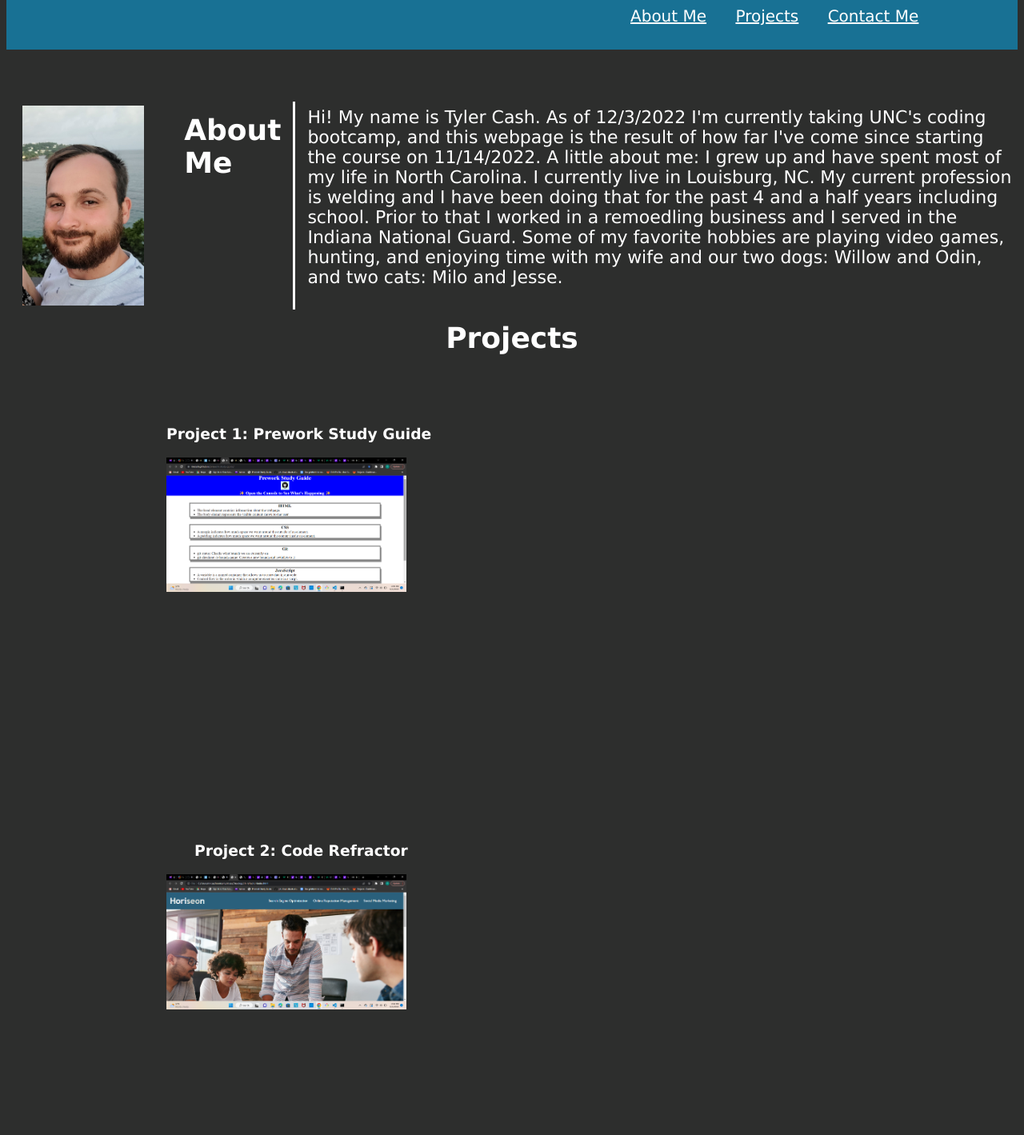
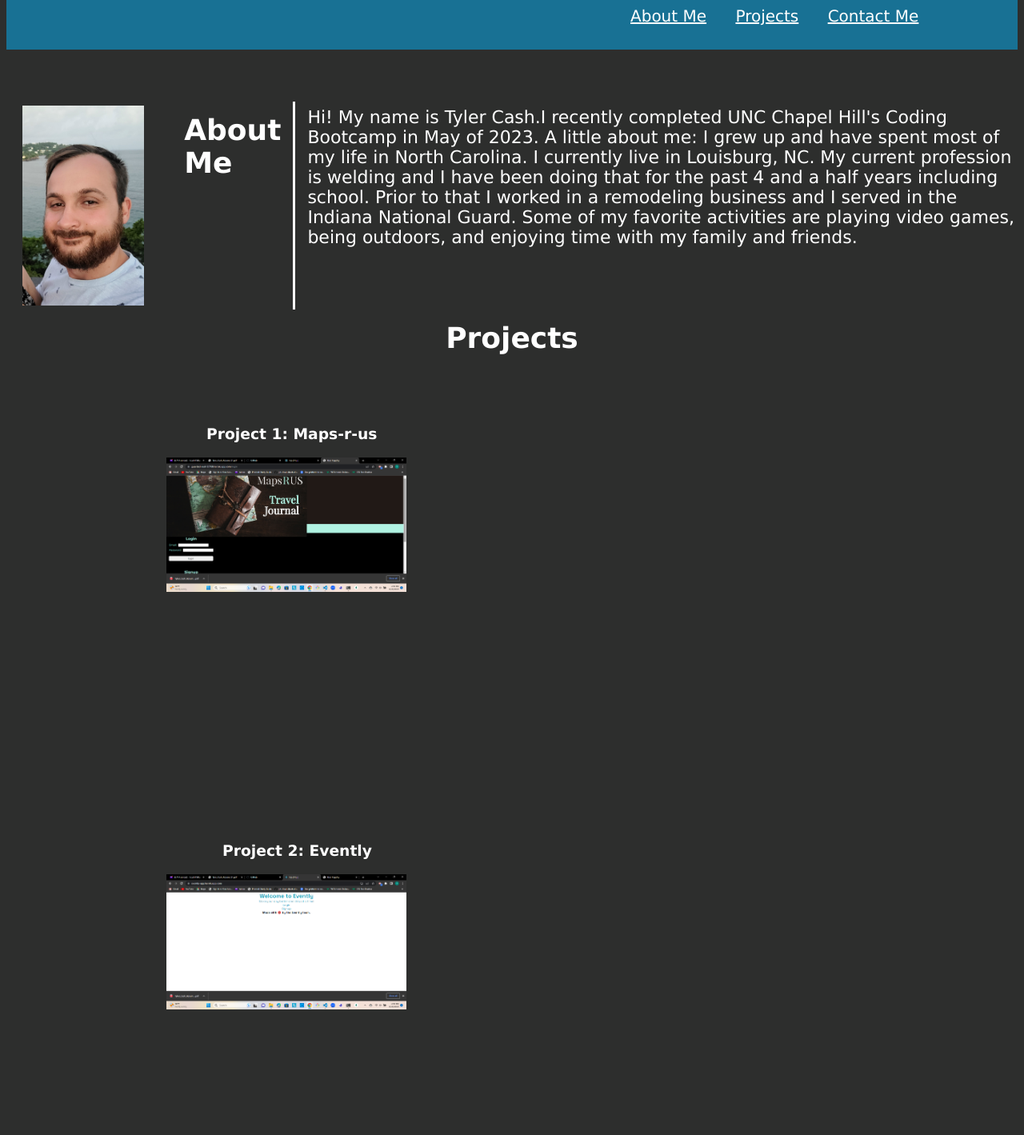
Before and after one commit to tmcash/tc-portfolio-page, a plain HTML site: page index.html in a window 1280 px wide. Shown: the part 160-1579 px from the top of the page at 80% size. Drawn offline with Linux system fonts and the light colour scheme.

Commit message:
Made some changes

```diff
--- a/assets/css/Style.css
+++ b/assets/css/Style.css
@@ -74,7 +74,7 @@ padding: 40px 150px 250px 50px;
 
 .project-1 h3{
     font-family:'Lucida Sans', 'Lucida Sans Regular', 'Lucida Grande', 'Lucida Sans Unicode', 'Times New Roman';
-margin-left: 50px;
+margin-left: 100px;
 color:#ffffff;
 }
 
@@ -84,7 +84,7 @@ color:#ffffff;
     margin-left: 50px;
 }
 .project-1 img:hover{
-    transform: scale(2.0);
+    transform: scale(1.5);
 }
 
 .project-1 a{
@@ -98,18 +98,18 @@ color:#ffffff;
 
 .project-2 h3 {
     font-family:'Lucida Sans', 'Lucida Sans Regular', 'Lucida Grande', 'Lucida Sans Unicode', 'Times New Roman';
-    margin-left: 85px;
+    margin-left: 120px;
     color:#ffffff;
 }
 
 .project-2 img {
-     max-height: 250px;
+    max-height: 250px;
     max-width: 300px;
     margin-left: 50px;
 }
 
 .project-2 img:hover{
-    transform: scale(2.0);
+    transform: scale(1.5);
 }
 
 .project-2 a {
--- a/index.html
+++ b/index.html
@@ -39,32 +39,31 @@
             <image src="./assets/Images/Profile image.jpg" class="float-left" alt="Image of self" />
             <h2>About Me</h2>
             <p>
-              Hi! My name is Tyler Cash. As of 12/3/2022 I'm currently taking UNC's coding bootcamp, and
-               this webpage is the result of how far I've come since starting the course on 11/14/2022.
-               A little about me: I grew up and have spent most of my life in North Carolina. I currently live in Louisburg, NC.
-               My current profession is welding and I have been doing that for the past 4 and a half years including school. Prior to that I worked in a remoedling business
-               and I served in the Indiana National Guard. Some of my favorite hobbies are playing video games, hunting,
-                and enjoying time with my wife and our two dogs: Willow and Odin, and two cats: Milo and Jesse.
+              Hi! My name is Tyler Cash.I recently completed UNC Chapel Hill's Coding Bootcamp in May of 2023.
+              A little about me: I grew up and have spent most of my life in North Carolina. I currently live in Louisburg, NC.
+              My current profession is welding and I have been doing that for the past 4 and a half years including school. Prior to that I worked in a remodeling business
+              and I served in the Indiana National Guard. Some of my favorite activities are playing video games, being outdoors,
+                and enjoying time with my family and friends.
             </p>
         </div>
         <div id="projects" class="projects">
             <h2>Projects</h2>
 
             <div class="project-1">
-                <h3>Project 1: Prework Study Guide </h3>
+                <h3>Project 1: Maps-r-us </h3>
 
-                <a href="https://github.com/tmcash/prework-study-guide.git"> <image src="./assets/Images/Screenshot (2).png"  alt="Image of project 1" /> </a>
+                <a href="https://guarded-reef-93768.herokuapp.com/"> <image src="./assets/Images/Screenshot (3).png"  alt="Image of project 1" /> </a>
 
-             </div>
+            </div>
 
 
-             <div class="project-2">
-                <h3>Project 2: Code Refractor</h3>
+            <div class="project-2">
+                <h3>Project 2: Evently</h3>
 
-                <a href="https://github.com/tmcash/c1-refractor.git">  <image src="./assets/Images/Screenshot (1).png"  alt="Image of project 2" /> </a>
+                <a href="https://evently-app.herokuapp.com/">  <image src="./assets/Images/Screenshot (16).png"  alt="Image of project 2" /> </a>
 
 
-             </div>
+            </div>
 
 
 
```
Also changed, not shown: assets/Images/Screenshot (1).png (deleted), assets/Images/Screenshot (16).png (added), assets/Images/Screenshot (2).png (deleted), assets/Images/Screenshot (3).png (added), 1 other file.
